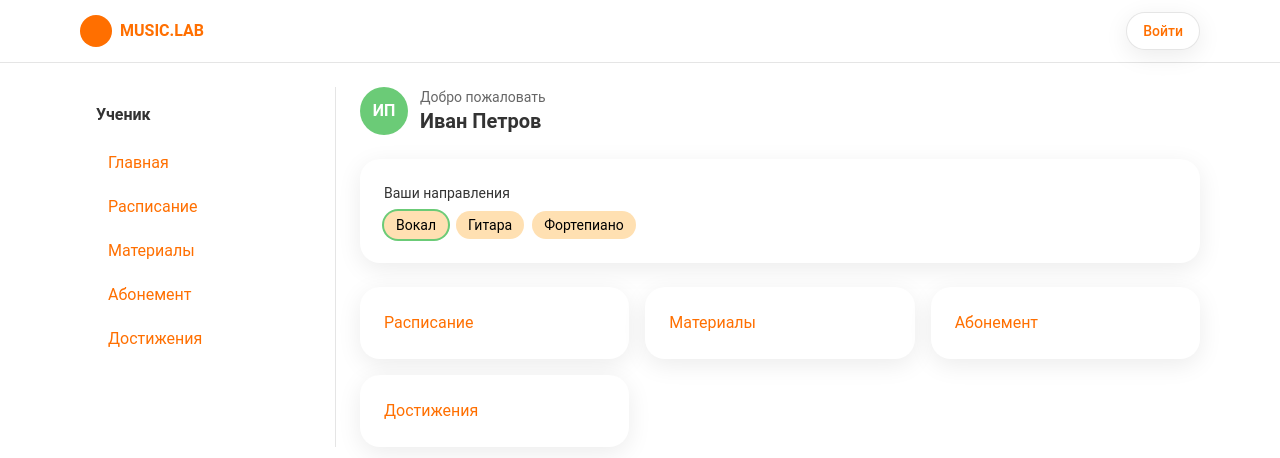
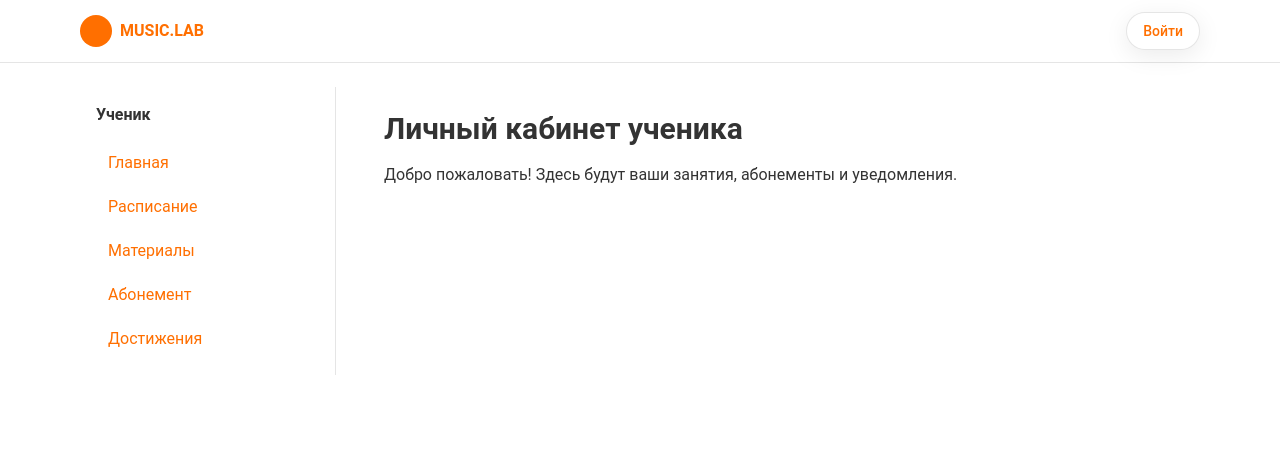
Before and after one commit to Vetamusiclab/app-final, a Next.js app: page /student in a window 1280 px wide. Shown: the top 458 px of the page. Built offline with nearby package versions, Linux system fonts and the light colour scheme.

Commit message:
Update page.tsx

```diff
--- a/app/student/page.tsx
+++ b/app/student/page.tsx
@@ -1,28 +1,10 @@
-import UserAvatar from "@/components/shared/UserAvatar";
-import DirectionSelector from "@/components/layout/DirectionSelector";
-import Link from "next/link";
+export const dynamic = "force-dynamic";
 
-export default function StudentHome(){
-  const directions = ["Вокал","Гитара","Фортепиано"];
+export default function StudentPage() {
   return (
-    <div className="space-y-6">
-      <div className="flex items-center gap-3">
-        <UserAvatar name="Иван Петров" />
-        <div>
-          <div className="text-sm text-black/60">Добро пожаловать</div>
-          <div className="text-xl font-semibold">Иван Петров</div>
-        </div>
-      </div>
-      <div className="card">
-        <div className="text-sm mb-2">Ваши направления</div>
-        <DirectionSelector directions={directions} onSelect={()=>{}} />
-      </div>
-      <div className="grid sm:grid-cols-2 lg:grid-cols-3 gap-4">
-        <Link href="/student/schedule" className="card hover:shadow-lg transition">Расписание</Link>
-        <Link href="/student/materials" className="card hover:shadow-lg transition">Материалы</Link>
-        <Link href="/student/subscription" className="card hover:shadow-lg transition">Абонемент</Link>
-        <Link href="/student/achievements" className="card hover:shadow-lg transition">Достижения</Link>
-      </div>
+    <div className="p-6">
+      <h1 className="text-3xl font-bold mb-4">Личный кабинет ученика</h1>
+      <p>Добро пожаловать! Здесь будут ваши занятия, абонементы и уведомления.</p>
     </div>
   );
 }
```
